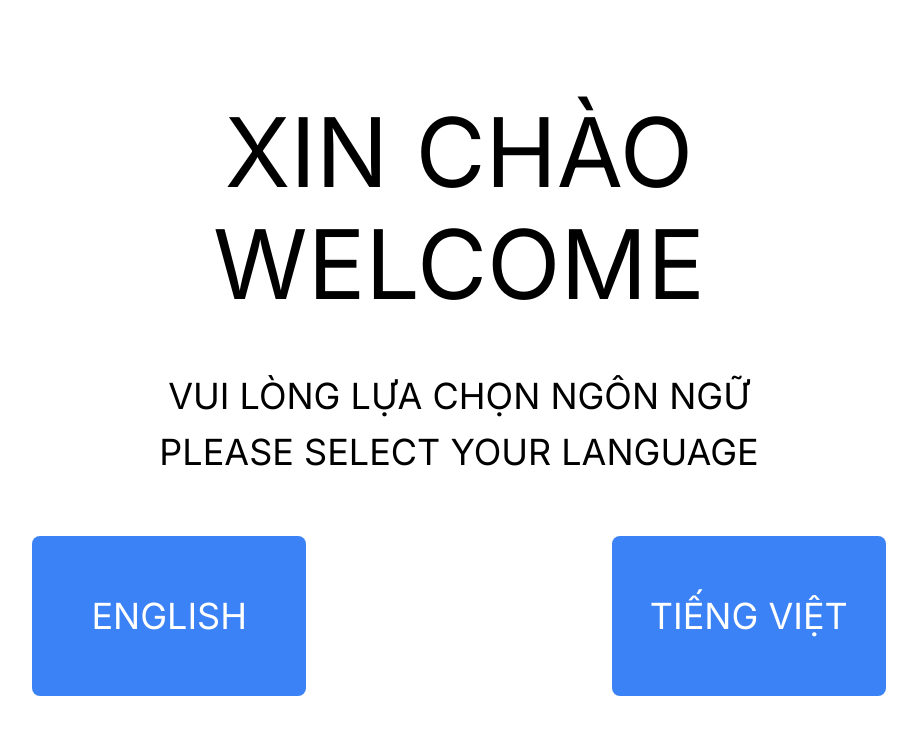
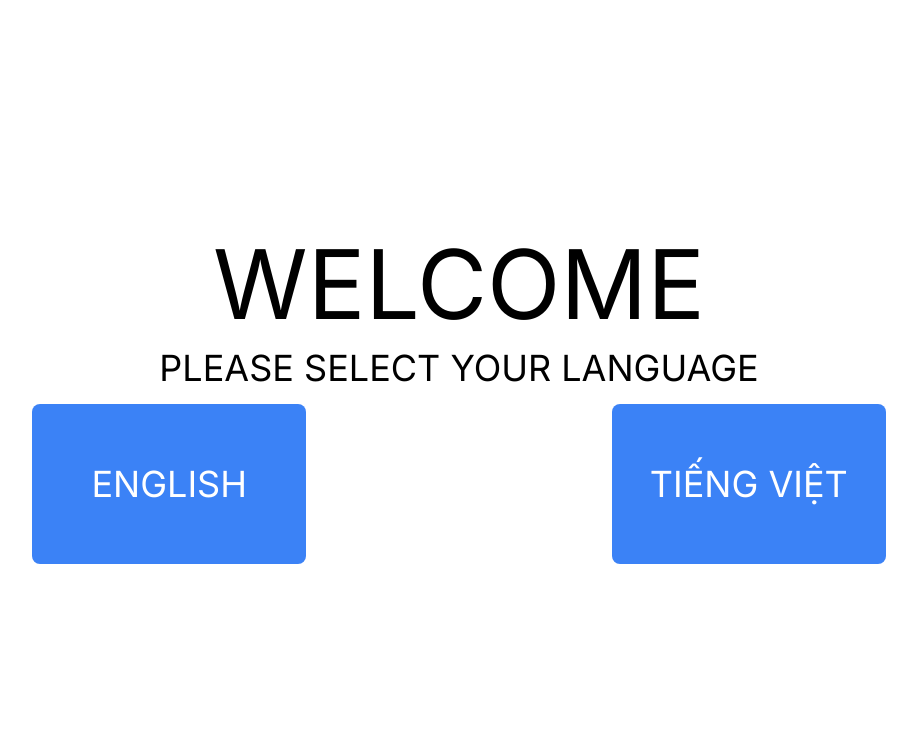
Before and after one commit to PhuuQuiii/iot-vaa, a Next.js app: page / in a window 1280 px wide. Shown: the top 734 px of the page, without its empty margins (181-1098 px from the left). Built offline with nearby package versions, Linux system fonts and the light colour scheme.

Commit message:
chang lang

```diff
--- /dev/null
+++ b/i18n.config.js
@@ -0,0 +1,4 @@
+export const i18n = {
+  locales: ['en', 'vi'],
+  defaultLocale: 'en',
+};
--- a/next.config.mjs
+++ b/next.config.mjs
@@ -1,4 +1,5 @@
 /** @type {import('next').NextConfig} */
+// import { i18n } from './i18n.config';
 const nextConfig = {
   env: {
     selected: 1,
--- /dev/null
+++ b/public/lang/en.js
@@ -0,0 +1,6 @@
+export default {
+  home: {
+      title: 'WELCOME',
+      content: 'PLEASE SELECT YOUR LANGUAGE',
+  }
+}
--- /dev/null
+++ b/public/lang/vi.js
@@ -0,0 +1,6 @@
+export default {
+  home: {
+      title: 'XIN CHÀO',
+      content: 'VUI LÒNG LỰA CHỌN NGÔN NGỮ',
+  }
+}
--- /dev/null
+++ b/src/app/hooks/useTrans.js
@@ -0,0 +1,13 @@
+import { useRouter } from 'next/navigation';
+import en from "../../../public/lang/en.js";
+import vi from "../../../public/lang/vi.js";
+
+const useTrans = () => {
+  const { locale } = useRouter()
+
+  const trans = locale === "vi" ? vi : en;
+
+  return trans;
+};
+
+export default useTrans;
--- a/src/app/layout.js
+++ b/src/app/layout.js
@@ -1,4 +1,5 @@
 import { Inter } from "next/font/google";
+
 import "./globals.css";
 
 const inter = Inter({ subsets: ["latin"] });
--- a/src/app/page.js
+++ b/src/app/page.js
@@ -2,14 +2,17 @@
 import Link from "next/link";
 import { useState } from "react";
 import { changeSelectedValue } from "../../next.config.mjs";
+import useTrans from './hooks/useTrans';
+
 
 export default function Home() {
+  const trans = useTrans()
   return (
     <div className="flex flex-col justify-center items-center h-screen">
-      <h1 className="text-center text-8xl mb-4">XIN CHÀO</h1>
-      <h2 className="text-center text-8xl mb-16">WELCOME</h2>
-      <p className="text-center text-4xl mb-4">VUI LÒNG LỰA CHỌN NGÔN NGỮ</p>
-      <p className="text-center text-4xl mb-16">PLEASE SELECT YOUR LANGUAGE</p>
+      <h1 className="text-center text-8xl mb-4">{ trans.home.title }</h1>
+      {/* <h2 className="text-center text-8xl mb-16">WELCOME</h2> */}
+      <p className="text-center text-4xl mb-4">{ trans.home.content }</p>
+      {/* <p className="text-center text-4xl mb-16">PLEASE SELECT YOUR LANGUAGE</p> */}
       <div className="grid grid-cols-3 gap-4 w-2/3">
         <Link href="/Home">
           <button
```
